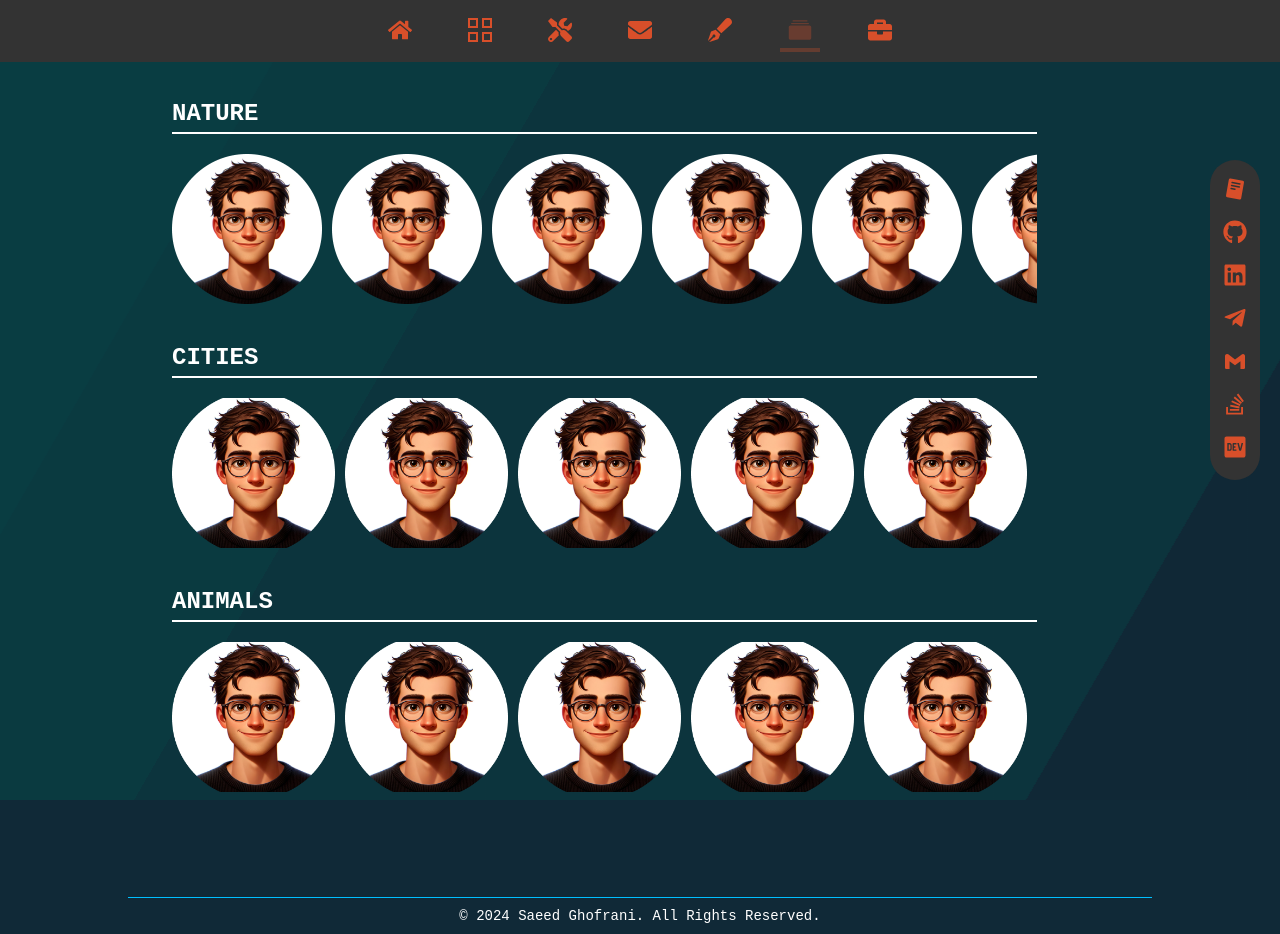
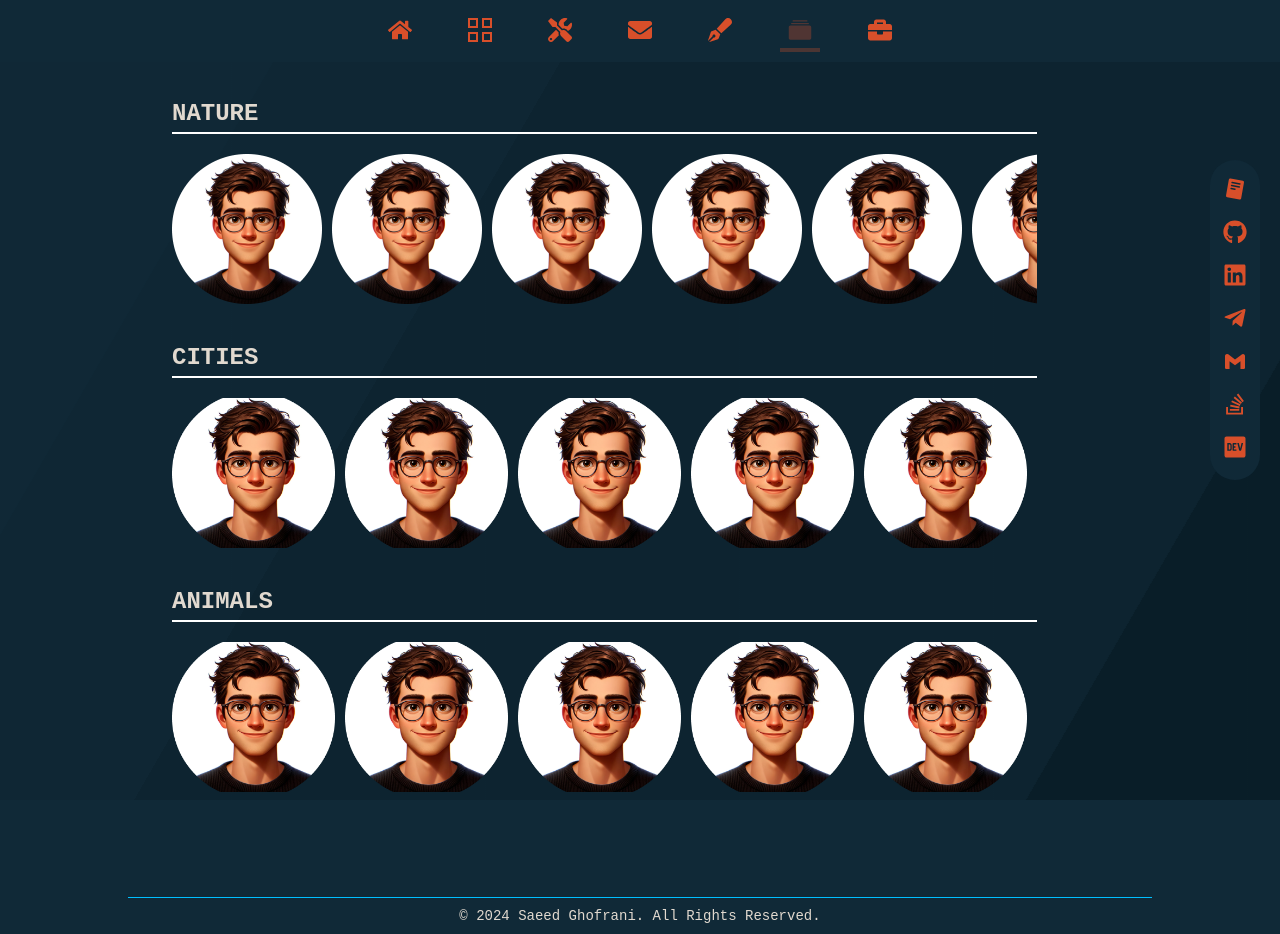
Before and after one commit to saeedghofrani/portfolio, a React (Vite) app: page /album in a window 1280 px wide. Built offline with nearby package versions, Linux system fonts and the light colour scheme.

Commit message:
susan color fixed

```diff
--- a/src/App.css
+++ b/src/App.css
@@ -1,21 +1,21 @@
 :root {
   --background-color: #fff;
   --btn-color: #0987f2;
-  --btn-text-color: #fff;
+  --btn-text-color: #e1d9cf;
   --project-card-bg: #ffffff00;
-  --text-color: #222;
-  --form-text-color: #555;
-  --footer-text-color: #888;
+  --text-color: #e1d9cf;
+  --form-text-color: #e1d9cf;
+  --footer-text-color: #e1d9cf;
 }
 
 [data-theme='dark'] {
   --background-color: #102937;
   --btn-color: #d84f2a;
-  --btn-text-color: #ffffff;
-  --project-card-bg: #fff;
-  --text-color: #fff;
-  --form-text-color: #fff;
-  --footer-text-color: #fff;
+  --btn-text-color: #e1d9cf;
+  --project-card-bg: #e1d9cf;
+  --text-color: #e1d9cf;
+  --form-text-color: #e1d9cf;
+  --footer-text-color: #e1d9cf;
 }
 
 body {
--- a/src/index.css
+++ b/src/index.css
@@ -8,7 +8,7 @@ html {
 
   .bg {
     animation:slide 3s ease-in-out infinite alternate;
-    background-image: linear-gradient(-60deg, #102937 50%, #094044 50%);
+    background-image: linear-gradient(-60deg, #091d26 50%, #102937 50%);
     bottom:0;
     left:-50%;
     opacity:.5;
--- a/src/share/FindMe/FindMe.module.css
+++ b/src/share/FindMe/FindMe.module.css
@@ -10,7 +10,7 @@
   display: flex;
   align-items: center;
   justify-content: center;
-  background-color: #333;
+  background-color: #102937;
   border-radius: 50%;
   width: 50px;
   height: 50px;
--- a/src/share/Navbar/NavbarStyle.module.css
+++ b/src/share/Navbar/NavbarStyle.module.css
@@ -4,7 +4,7 @@
   top: 0;
   margin-bottom: 100px;
   left: 0;
-  background-color: #333;
+  background-color: #102937;
   z-index: 1000;
   display: flex;
   justify-content: center;
```
